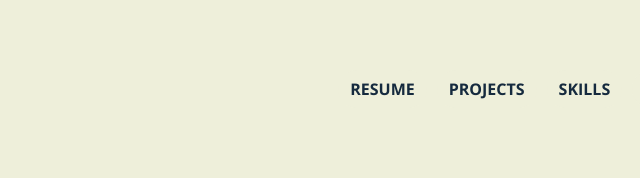
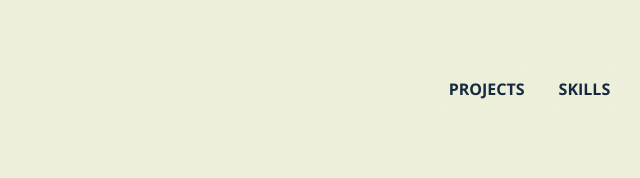
Before and after one commit to alana-nanz/portfolio, a website built with Parcel: page index.html in a window 1280 px wide. Shown: the top 178 px of the page, 334-974 px from the left. Built offline with nearby package versions, Linux system fonts and the light colour scheme; a web font is replaced by a local one.

Commit message:
Removed resume from nav

```diff
--- a/css/main.css
+++ b/css/main.css
@@ -121,6 +121,7 @@ ul {
   display: flex;
   justify-content: space-between;
   align-items: center;
+  flex-wrap: wrap;
   padding: 0;
 }
 
--- a/index.html
+++ b/index.html
@@ -32,7 +32,6 @@
     <div class="header-wrapper">
       <nav>
         <ul>
-          <li><a class="header-button" href="img/resume.pdf" target="_blank">Resume</a></li>
           <li><a class="header-button" href="#projects">Projects</a></li>
           <li><a class="header-button" href="#skills">Skills</a></li>
           <li><a class="header-button" href="#about">About</a></li>
```
